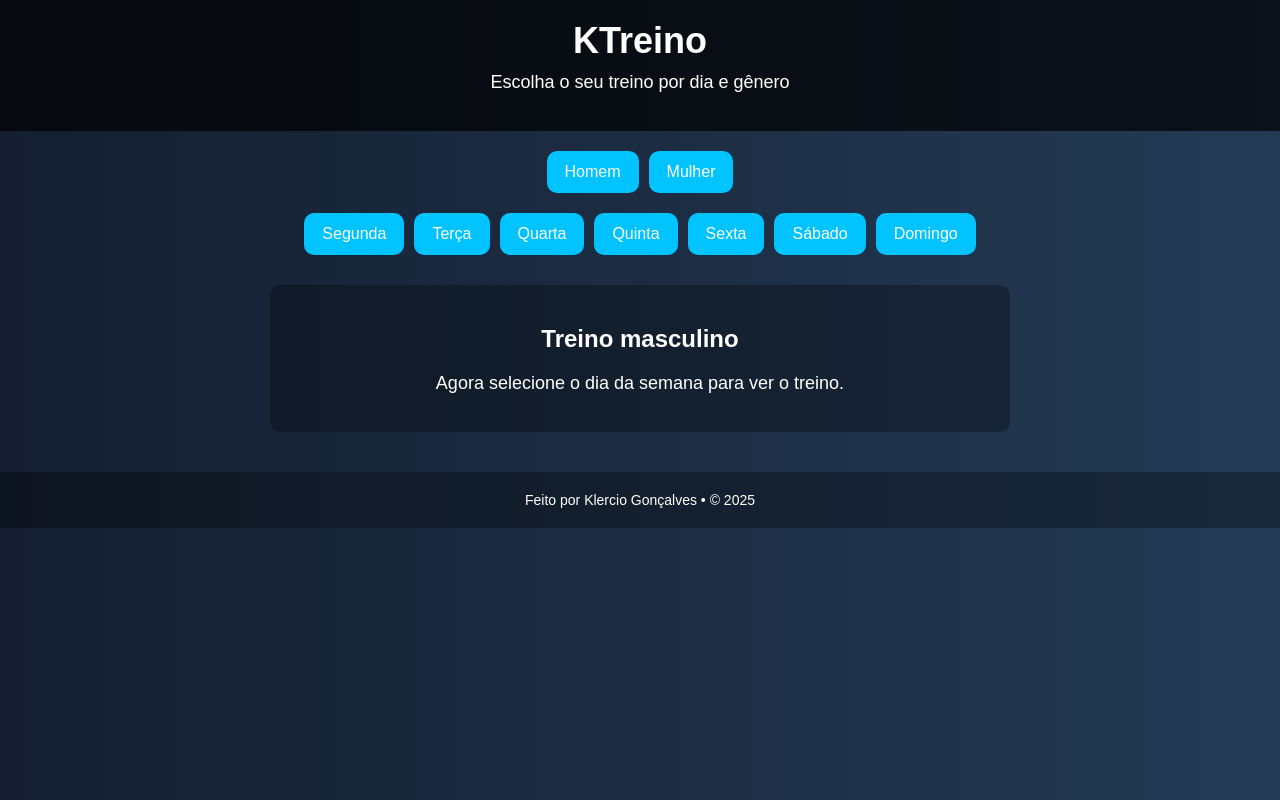
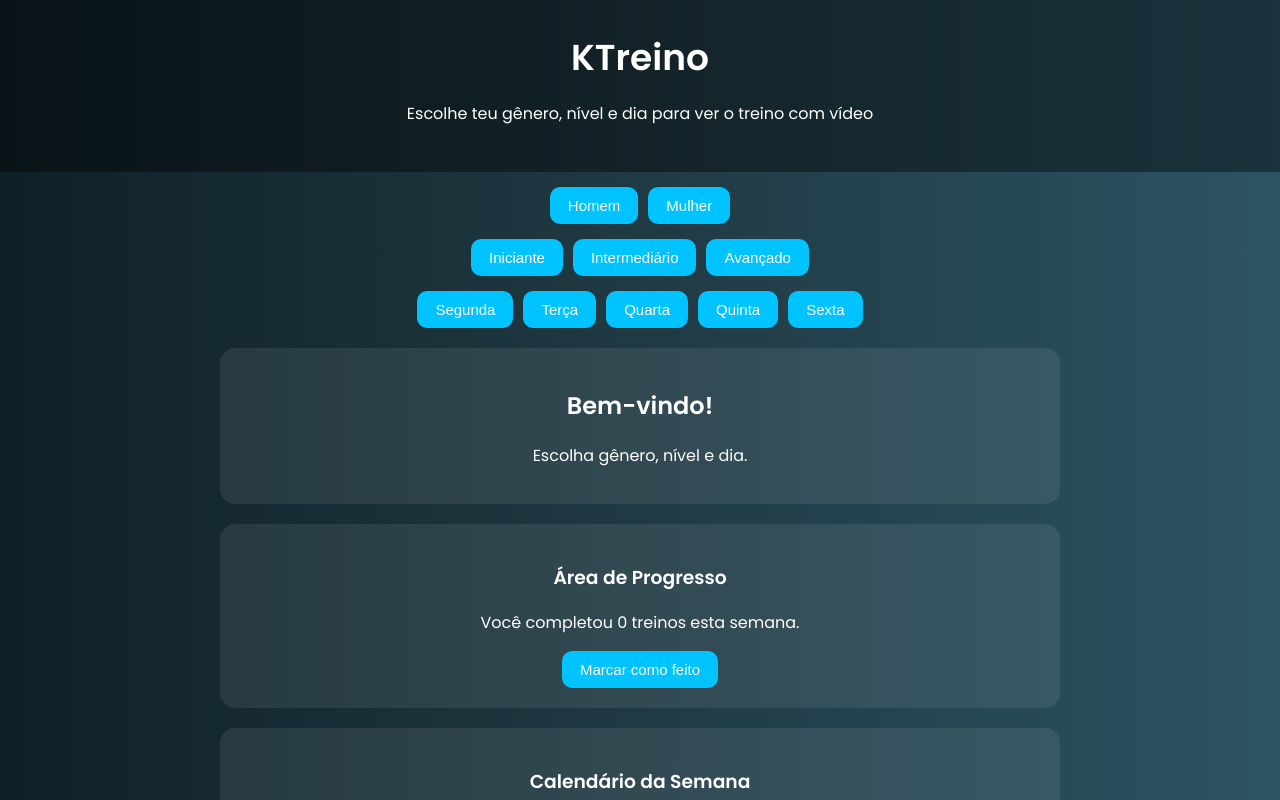
Before and after one commit to KlercioHub/KTreino-, a plain HTML site: page index.html in a window 1280 px wide. Both pictures are taken after a click on the button "Homem". Shown: the top 800 px of the page. Drawn offline with Linux system fonts and the light colour scheme.

Commit message:
Update index.html

```diff
--- a/index.html
+++ b/index.html
@@ -1,151 +1,180 @@
-<!DOCTYPE html>
-<html lang="pt">
+<!DOCTYPE html><html lang="pt">
 <head>
-  <meta charset="UTF-8">
-  <meta name="viewport" content="width=device-width, initial-scale=1.0">
+  <meta charset="UTF-8" />
+  <meta name="viewport" content="width=device-width, initial-scale=1.0"/>
   <title>KTreino</title>
+  <link href="https://fonts.googleapis.com/css2?family=Poppins:wght@400;600&display=swap" rel="stylesheet"/>
   <style>
     body {
-      font-family: Arial, sans-serif;
-      background: linear-gradient(to right, #141e30, #243b55);
+      font-family: 'Poppins', sans-serif;
+      margin: 0;
+      background: linear-gradient(to right, #0f2027, #203a43, #2c5364);
       color: white;
-      margin: 0;
-      padding: 0;
       text-align: center;
     }
-
     header {
-      background-color: rgba(0, 0, 0, 0.7);
-      padding: 20px 10px;
+      padding: 30px 10px;
+      background-color: rgba(0, 0, 0, 0.4);
     }
-
-    h1 {
-      margin: 0;
-      font-size: 36px;
-    }
-
-    p {
-      font-size: 18px;
-      margin-top: 10px;
-    }
-
-    .gender-buttons, .day-buttons {
-      margin-top: 20px;
+    h1 { font-size: 36px; margin: 0; }
+    .button-group {
+      margin: 15px 0;
       display: flex;
       flex-wrap: wrap;
       justify-content: center;
       gap: 10px;
-      padding: 0 10px;
     }
-
     button {
       background-color: #00c3ff;
+      border: none;
+      padding: 10px 18px;
+      border-radius: 10px;
+      font-size: 15px;
+      cursor: pointer;
       color: white;
+      transition: 0.3s;
+    }
+    button:hover {
+      background-color: #009ccc;
+    }
+    #treino, #progresso, #calendario {
+      margin: 20px auto;
+      max-width: 800px;
+      padding: 20px;
+      background-color: rgba(255,255,255,0.08);
+      border-radius: 15px;
+    }
+    ul {
+      text-align: left;
+      max-width: 500px;
+      margin: 0 auto;
+      padding-left: 0;
+    }
+    li {
+      margin-bottom: 10px;
+      list-style: none;
+      position: relative;
+    }
+    iframe {
+      margin-top: 20px;
+      width: 90%;
+      max-width: 560px;
+      height: 315px;
       border: none;
-      padding: 12px 18px;
       border-radius: 10px;
-      font-size: 16px;
-      cursor: pointer;
-      transition: background-color 0.3s;
     }
-
-    button:hover {
-      background-color: #008db8;
-    }
-
-    #treino {
+    footer {
       margin-top: 30px;
       padding: 20px;
+      font-size: 14px;
       background-color: rgba(0, 0, 0, 0.3);
+    }
+    .calendar-grid {
+      display: grid;
+      grid-template-columns: repeat(7, 1fr);
+      gap: 10px;
+      margin-top: 10px;
+    }
+    .calendar-day {
+      padding: 10px;
+      background-color: rgba(255,255,255,0.1);
       border-radius: 10px;
-      max-width: 700px;
-      margin-left: auto;
-      margin-right: auto;
-    }
-
-    footer {
-      margin-top: 40px;
-      padding: 20px;
-      background-color: rgba(0, 0, 0, 0.3);
-      font-size: 14px;
     }
   </style>
 </head>
 <body>
-
   <header>
     <h1>KTreino</h1>
-    <p>Escolha o seu treino por dia e gênero</p>
-  </header>
-
-  <section class="gender-buttons">
+    <p>Escolhe teu gênero, nível e dia para ver o treino com vídeo</p>
+  </header>  <div class="button-group">
     <button onclick="selecionarGenero('homem')">Homem</button>
     <button onclick="selecionarGenero('mulher')">Mulher</button>
-  </section>
-
-  <section class="day-buttons">
+  </div>
+  <div class="button-group">
+    <button onclick="selecionarNivel('iniciante')">Iniciante</button>
+    <button onclick="selecionarNivel('intermediario')">Intermediário</button>
+    <button onclick="selecionarNivel('avancado')">Avançado</button>
+  </div>
+  <div class="button-group">
     <button onclick="mostrarTreino('segunda')">Segunda</button>
     <button onclick="mostrarTreino('terca')">Terça</button>
     <button onclick="mostrarTreino('quarta')">Quarta</button>
     <button onclick="mostrarTreino('quinta')">Quinta</button>
     <button onclick="mostrarTreino('sexta')">Sexta</button>
-    <button onclick="mostrarTreino('sabado')">Sábado</button>
-    <button onclick="mostrarTreino('domingo')">Domingo</button>
-  </section>
+  </div>  <div id="treino">
+    <h2>Bem-vindo!</h2>
+    <p>Escolha gênero, nível e dia.</p>
+  </div>  <div id="progresso">
+    <h3>Área de Progresso</h3>
+    <p id="contador">Você completou 0 treinos esta semana.</p>
+    <button onclick="marcarTreino()">Marcar como feito</button>
+  </div>  <div id="calendario">
+    <h3>Calendário da Semana</h3>
+    <div class="calendar-grid">
+      <div class="calendar-day">Seg</div>
+      <div class="calendar-day">Ter</div>
+      <div class="calendar-day">Qua</div>
+      <div class="calendar-day">Qui</div>
+      <div class="calendar-day">Sex</div>
+      <div class="calendar-day">Sáb</div>
+      <div class="calendar-day">Dom</div>
+    </div>
+  </div>  <footer>
+    Feito por Klercio Gonçalves • © 2025
+  </footer>  <script>
+    let genero = "", nivel = "";
 
-  <div id="treino">
-    <h2>Bem-vindo!</h2>
-    <p>Selecione um gênero e um dia da semana para ver seu treino.</p>
-  </div>
+    function selecionarGenero(g) {
+      genero = g;
+      atualizarMensagem();
+    }
 
-  <footer>
-    Feito por Klercio Gonçalves • © 2025
-  </footer>
+    function selecionarNivel(n) {
+      nivel = n;
+      atualizarMensagem();
+    }
 
-  <script>
-    const treinos = {
-      homem: {
-        segunda: "Treino de Peito + Tríceps: Flexões, Supino com mochila, Tríceps banco.",
-        terca: "Treino de Costas + Bíceps: Remada curvada, Rosca direta.",
-        quarta: "Treino de Pernas: Agachamento com bidões, Avanço, Panturrilhas.",
-        quinta: "Treino de Ombros: Elevação lateral, Desenvolvimento com mochila.",
-        sexta: "Treino Funcional: Burpees, Abdominais, Polichinelos.",
-        sabado: "Descanso ativo ou cardio leve.",
-        domingo: "Descanso total."
-      },
-      mulher: {
-        segunda: "Glúteos e Posterior: Agachamento sumô, Elevação de quadril.",
-        terca: "Pernas completas: Agachamento, Avanço, Panturrilha.",
-        quarta: "Abdômen e Cardio: Prancha, Elevação de pernas, Corrida parada.",
-        quinta: "Glúteos isolado: Cadeira improvisada, Elevação unilateral.",
-        sexta: "Funcional + Core: Polichinelos, Prancha, Bicicleta no ar.",
-        sabado: "Alongamentos e mobilidade.",
-        domingo: "Descanso total."
+    function atualizarMensagem() {
+      if (genero && nivel) {
+        document.getElementById("treino").innerHTML = `<h2>${nivel.toUpperCase()} - ${genero}</h2><p>Escolha o dia da semana</p>`;
       }
-    };
+    }
 
-    let generoSelecionado = "";
-
-    function selecionarGenero(genero) {
-      generoSelecionado = genero;
+    function mostrarTreino(dia) {
+      if (!genero || !nivel) {
+        alert("Seleciona o gênero e nível primeiro!");
+        return;
+      }
       document.getElementById("treino").innerHTML = `
-        <h2>Treino ${genero === 'homem' ? 'masculino' : 'feminino'}</h2>
-        <p>Agora selecione o dia da semana para ver o treino.</p>
+        <h2>Treino de ${dia.charAt(0).toUpperCase() + dia.slice(1)}</h2>
+        <ul>
+          <li>Exercício 1 - ${nivel}</li>
+          <li>Exercício 2 - ${genero}</li>
+          <li>Exercício 3 - Peso corporal</li>
+        </ul>
+        <iframe src="https://www.youtube.com/embed/1919eTCoESo" allowfullscreen></iframe>
       `;
     }
 
-    function mostrarTreino(dia) {
-      if (!generoSelecionado) {
-        alert("Por favor, selecione um gênero primeiro.");
-        return;
+    function marcarTreino() {
+      let hoje = new Date();
+      let diaSemana = hoje.getDay(); // 0 = domingo
+      if (diaSemana === 0) {
+        localStorage.setItem("treinos", "0");
+        treinosFeitos = 0;
+      } else {
+        treinosFeitos = parseInt(localStorage.getItem("treinos") || "0") + 1;
+        localStorage.setItem("treinos", treinosFeitos);
       }
-      const texto = treinos[generoSelecionado][dia];
-      document.getElementById("treino").innerHTML = `
-        <h2>Treino de ${dia.charAt(0).toUpperCase() + dia.slice(1)}</h2>
-        <p>${texto}</p>
-      `;
+      atualizarContador();
     }
-  </script>
 
-</body>
+    function atualizarContador() {
+      let valor = parseInt(localStorage.getItem("treinos") || "0");
+      document.getElementById("contador").innerText = `Você completou ${valor} treino${valor !== 1 ? 's' : ''} esta semana.`;
+    }
+
+    let treinosFeitos = parseInt(localStorage.getItem("treinos") || "0");
+    atualizarContador();
+  </script></body>
 </html>
```
